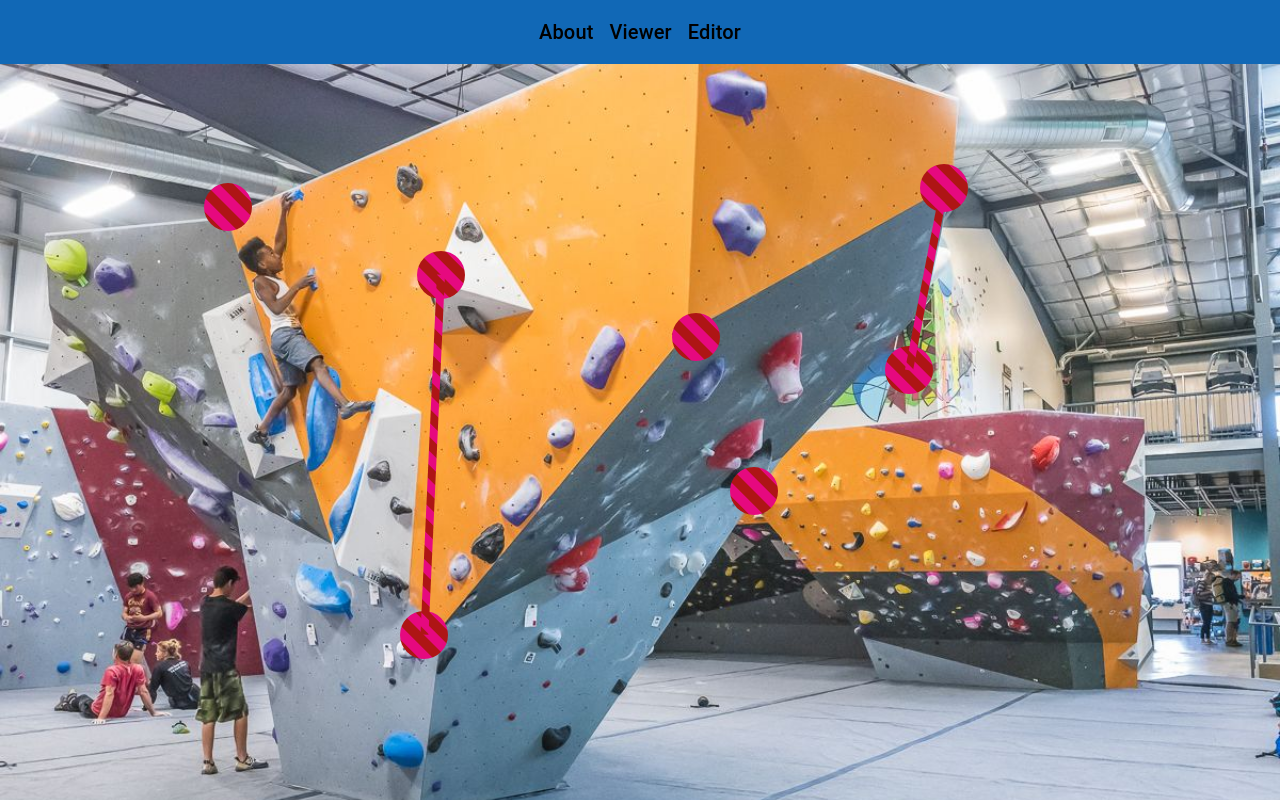
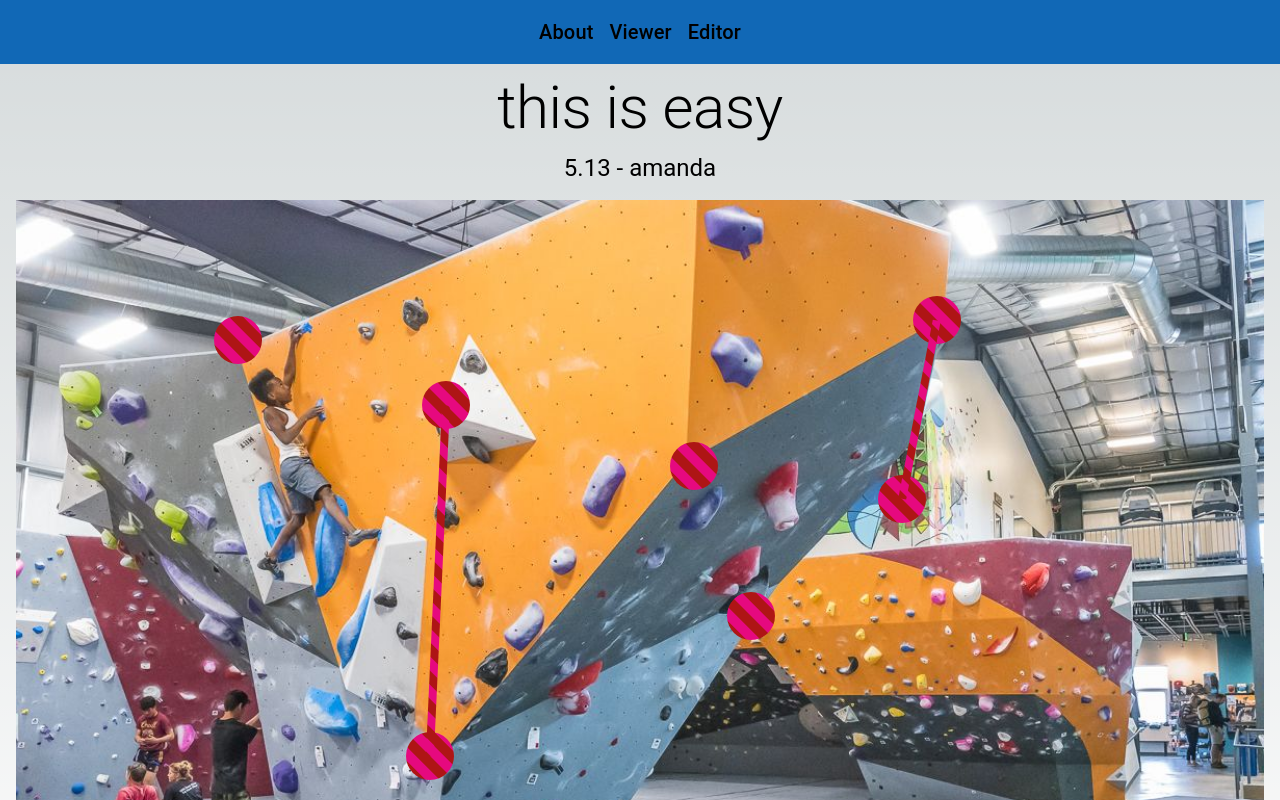
Before and after one commit to tayydev/digital-tape, a Next.js app: page /viewer/easy in a window 1280 px wide. Shown: the top 800 px of the page. Built offline with nearby package versions, Linux system fonts and the light colour scheme.

Commit message:
fix mobiule, better preview

```diff
--- a/src/app/viewer/[json]/previewJson.tsx
+++ b/src/app/viewer/[json]/previewJson.tsx
@@ -2,11 +2,24 @@
 
 import {ClimbingRoute} from "../../editor/climbingRoute";
 import RouteImageViewer from "./routeImageViewer";
+import React from "react";
+import Stack from "@mui/material/Stack";
+import {Typography} from "@mui/material";
+import {Box} from "@mui/system";
+import {lightenHexColor, offBlack} from "../../theme";
 
 interface RenderPreviewProps {
     json: ClimbingRoute
 }
 
 export default function JsonPreview(props: RenderPreviewProps) {
-    return <RouteImageViewer climbingRoute={props.json}/>
+    return <Stack>
+        <Typography align={"center"} variant={"h2"} padding={"0.5rem"}>{props.json.name}</Typography>
+        <Typography align={"center"} variant={"h5"}>
+            {props.json.grade} - {props.json.setter}
+        </Typography>
+        <Box padding={"1rem"}>
+            <RouteImageViewer climbingRoute={props.json}/>
+        </Box>
+    </Stack>
 }
--- a/src/app/viewer/viewer.tsx
+++ b/src/app/viewer/viewer.tsx
@@ -63,6 +63,6 @@ function RouteButton(props: RouteButtonProps) {
     >
         <Typography variant={"h3"}>{props.route.grade}</Typography>
         <Typography variant={"h5"}>{props.route.name}</Typography>
-        <Typography style={{marginLeft: "auto"}}>Set by: {props.route.setter}</Typography>
+        <Typography style={{marginLeft: "auto"}}>Set By: {props.route.setter}</Typography>
     </Stack>
 }
```
Also changed, not shown: src/app/editor/editor.tsx (+17 -6 lines).
